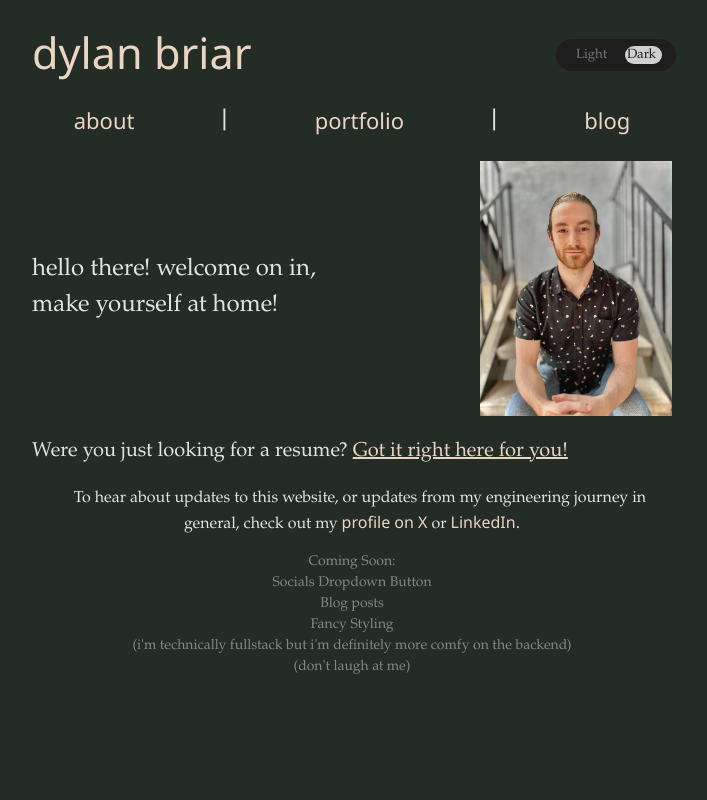
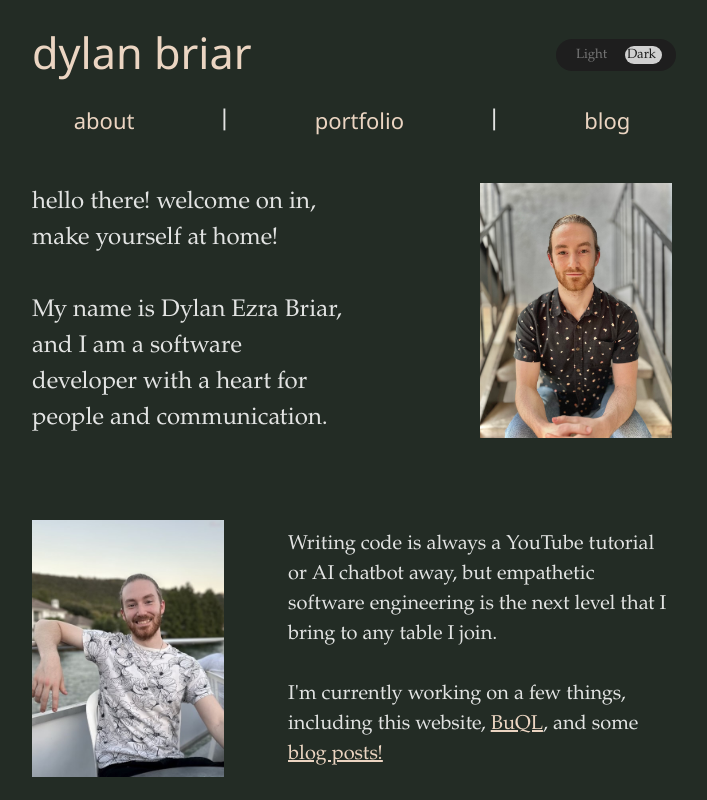
Before and after one commit to dylanbriar/Briar, a Vue app: page / in a window 1280 px wide. Shown: the top 800 px of the page, without its empty margins (288-995 px from the left). Built offline with nearby package versions, Linux system fonts and the light colour scheme.

Commit message:
beefed up landing page, other minor adjustments

```diff
--- a/src/components/LandingPage.vue
+++ b/src/components/LandingPage.vue
@@ -5,9 +5,16 @@
 <template>
     <br>
     <div id="pic">
-      <h3 id="helloThere">hello there! welcome on in, <br>make yourself at home!</h3>
-      <img src="../../assets/me.jpg" width="30%" height="auto" alt="me, a 20 something Caucasian male with a strawberry blonde manbun and red-tinted beard to match wearing a black shirt dotted with flowers, smiling at camera">
+      <h3 id="helloThere">hello there! welcome on in, <br>make yourself at home! <br><br>My name is Dylan Ezra Briar, and I am a software developer with a heart for people and communication.</h3>
+      <img src="../../assets/me.jpg" width="30%" height="auto" alt="me, a 20 something Caucasian male with a strawberry blonde manbun and red-tinted beard to match wearing a black shirt dotted with flowers, sitting on some stairs and smiling at camera">
     </div>
+    <br>
+    <br>
+    <div id="pic">
+      <img src="../../assets/meBoat.jpg" width="30%" height="auto" alt="me, a 20 something Caucasian male with a strawberry blonde manbun and red-tinted beard to match wearing a white shirt with a black floral pattern, leaning on the railing of a boat and smiling at camera">
+      <p style="max-width: 60%;"> Writing code is always a YouTube tutorial or AI chatbot away, but empathetic software engineering is the next level that I bring to any table I join. <br><br> I'm currently working on a few things, including this website, <a href="https://github.com/oslabs-beta/BuQL">BuQL</a>, and some <a href="/blog">blog posts!</a></p>
+    </div>
+    <br>
     <div>
         <p>Were you just looking for a resume? <a href="/assets/resume.pdf" download="/assets/resume.pdf">Got it right here for you!</a></p>
     </div>
```
Also changed, not shown: assets/meBoat.jpg (added), src/components/NavBar.vue (deleted), 1 other file (tests, documents, lock files or other folders).
